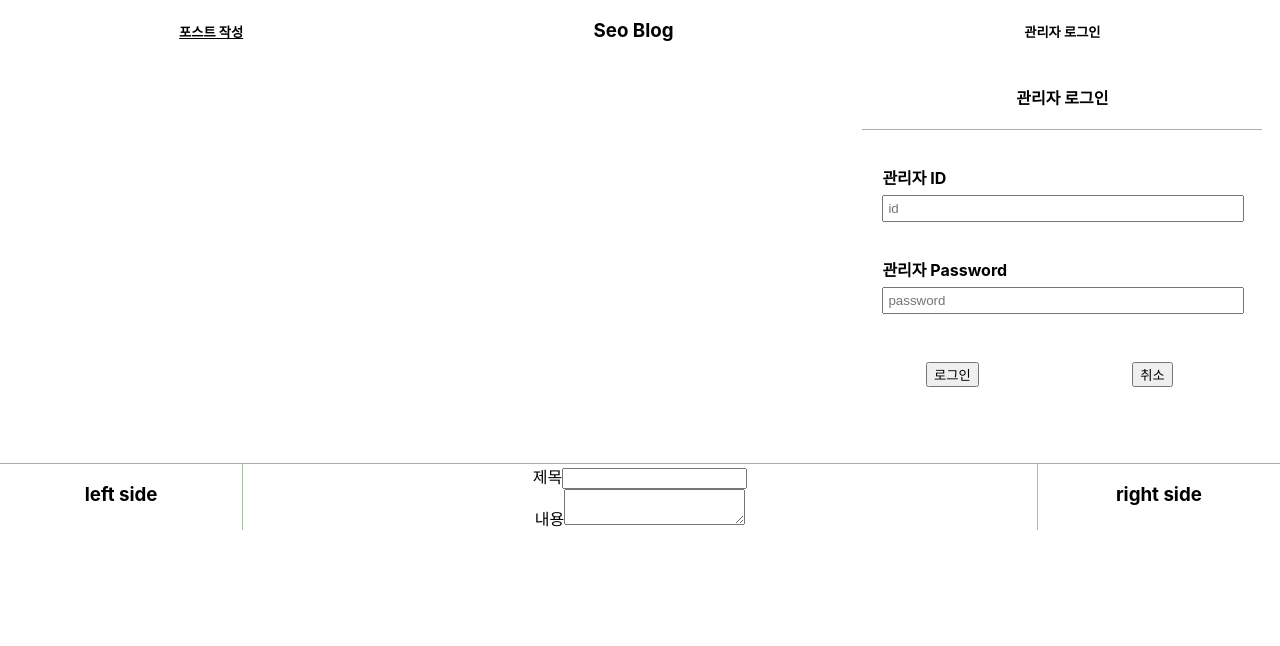
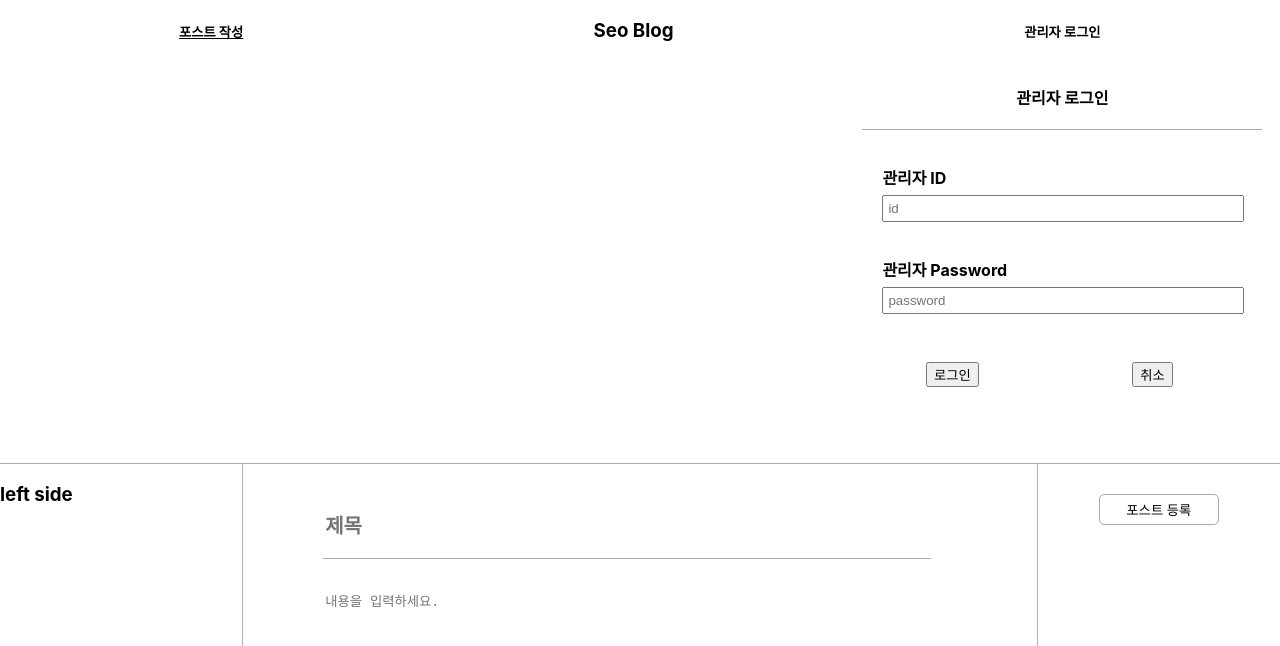
Before and after one commit to seo722/react-express-blog, a React app: page /write in a window 1280 px wide. Shown: the top 646 px of the page. Built offline with nearby package versions, Linux system fonts and the light colour scheme; some icons are missing.

Commit message:
write page UI done

```diff
--- a/src/App.js
+++ b/src/App.js
@@ -5,7 +5,7 @@ import Main from "./pages/Main";
 
 function App() {
   return (
-    <div className="App">
+    <div>
       <Header />
       <Main />
     </div>
--- /dev/null
+++ b/src/components/WriteRight.jsx
@@ -0,0 +1,28 @@
+import React from "react";
+import styled from "styled-components";
+
+function WriteRight() {
+  return (
+    <div>
+      <Submit>
+        <button>포스트 등록</button>
+      </Submit>
+    </div>
+  );
+}
+
+export default WriteRight;
+
+const Submit = styled.div`
+  text-align: center;
+  margin-top: 30px;
+
+  button {
+    width: 120px;
+    padding: 5px;
+    border-radius: 5px;
+    border: solid 1px #ababab;
+    cursor: pointer;
+    background-color: white;
+  }
+`;
--- a/src/pages/Main.jsx
+++ b/src/pages/Main.jsx
@@ -1,8 +1,9 @@
 import React from "react";
-import { Route, Routes } from "react-router-dom";
+import { Link, Route, Routes } from "react-router-dom";
 import styled from "styled-components";
 import Home from "./Home";
 import Write from "./Write";
+import WriteRight from "../components/WriteRight";
 
 const Main = () => {
   return (
@@ -17,7 +18,9 @@ const Main = () => {
         </Routes>
       </div>
       <RightWrapper>
-        <h3>right side</h3>
+        <Link to="/write">
+          <WriteRight />
+        </Link>
       </RightWrapper>
     </MainWrapper>
   );
--- a/src/pages/Write.jsx
+++ b/src/pages/Write.jsx
@@ -1,18 +1,45 @@
 import React from "react";
+import styled from "styled-components";
 
 function Write() {
   return (
-    <div>
+    <WriteWrapper>
       <div>
-        제목
-        <input type="text" />
+        <Title type="text" placeholder="제목" />
       </div>
       <div>
-        내용
-        <textarea></textarea>
+        <Content placeholder="내용을 입력하세요." />
       </div>
-    </div>
+    </WriteWrapper>
   );
 }
 
 export default Write;
+
+const WriteWrapper = styled.div`
+  padding: 20px;
+  padding-left: 30px;
+
+  div {
+    margin-top: 30px;
+    margin-left: 50px;
+  }
+`;
+
+const Title = styled.input`
+  width: 87%;
+  padding-bottom: 20px;
+  border: none;
+  font-size: 20px;
+  border-bottom: solid 1px #ababab;
+  font-weight: bold;
+  outline: none;
+`;
+
+const Content = styled.textarea`
+  width: 90%;
+  resize: none;
+  border: none;
+  height: 500px;
+  outline: none;
+`;
```
